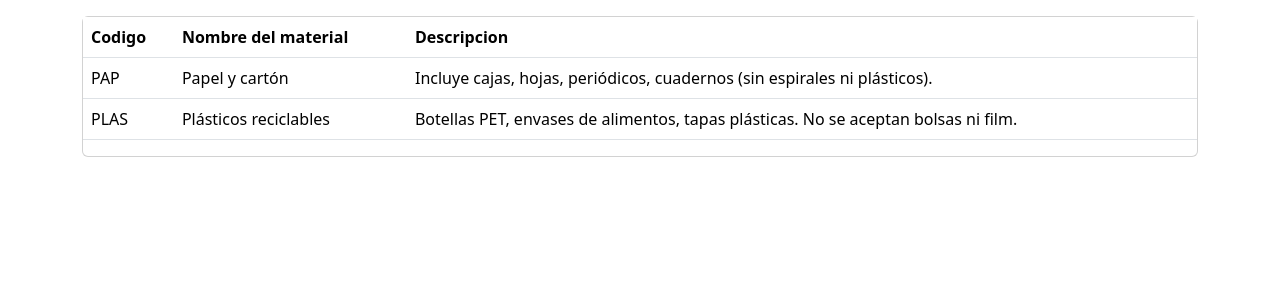
After one commit to AlexCorderoCarr/CERT2-CORDEROALEX, a Django app: page /materiales in a window 1280 px wide. The commit adds this page. Shown: the top 300 px of the page. Run offline with Django 5.2, Linux system fonts and the light colour scheme.

Commit message:
Add Materials

```diff
--- a/Cert2/urls.py
+++ b/Cert2/urls.py
@@ -19,7 +19,8 @@ from django.urls import path
 from core import views
 
 urlpatterns = [
+    path('', views.home, name="home" ),
     path('admin/', admin.site.urls),
-    path('base', views.home)
-
+    path('base', views.home),
+    path('materiales', views.materiales),
 ]
--- a/core/templates/core/base.html
+++ b/core/templates/core/base.html
@@ -4,8 +4,14 @@
     <meta charset="UTF-8">
     <meta name="viewport" content="width=device-width, initial-scale=1.0">
     <title>Document</title>
+    <link href="https://cdn.jsdelivr.net/npm/bootstrap@5.3.5/dist/css/bootstrap.min.css" rel="stylesheet" integrity="sha384-SgOJa3DmI69IUzQ2PVdRZhwQ+dy64/BUtbMJw1MZ8t5HZApcHrRKUc4W0kG879m7" crossorigin="anonymous">
 </head>
 <body>
-    <div> hola {{nombre}} </div>
+    <div class="container" >
+        {% block contenido%}
+
+
+        {% endblock %}
+    </div>
 </body>
 </html>
--- /dev/null
+++ b/core/templates/core/materiales.html
@@ -0,0 +1,25 @@
+{%extends 'core/base.html'%}
+
+{% block contenido%}
+
+<div class="card mt-3">
+    <table class="table">
+        <thead>
+            <th> Codigo </th>
+            <th> Nombre del material </th>
+            <th> Descripcion </th>
+        </thead>
+        <tbody>
+            {% for material in materiales %}
+                <tr>
+                    <td> {{material.codigo}}</td>
+                    <td> {{material.nombre}}</td>
+                    <td> {{material.descripcion}}</td>
+                </tr>
+            {% endfor %}
+
+        </tbody>
+    </table>
+</div>
+
+{% endblock %}
--- a/core/views.py
+++ b/core/views.py
@@ -8,3 +8,21 @@ def home(request):
         "apellido" : "cordero",
     }
     return render(request,'core/base.html', data)
+
+
+def materiales(request):
+    materiales = []
+    materiales.append({
+        "codigo" : "PAP",
+        "nombre" : "Papel y cartón",
+        "descripcion" : "Incluye cajas, hojas, periódicos, cuadernos (sin espirales ni plásticos)."
+    })
+    materiales.append({
+        "codigo" : "PLAS",
+        "nombre" : "Plásticos reciclables",
+        "descripcion" : "Botellas PET, envases de alimentos, tapas plásticas. No se aceptan bolsas ni film."
+    })
+    data = {
+        "materiales" : materiales
+    }
+    return render(request,'core/materiales.html', data)
```
Also changed, not shown: db.sqlite3.
